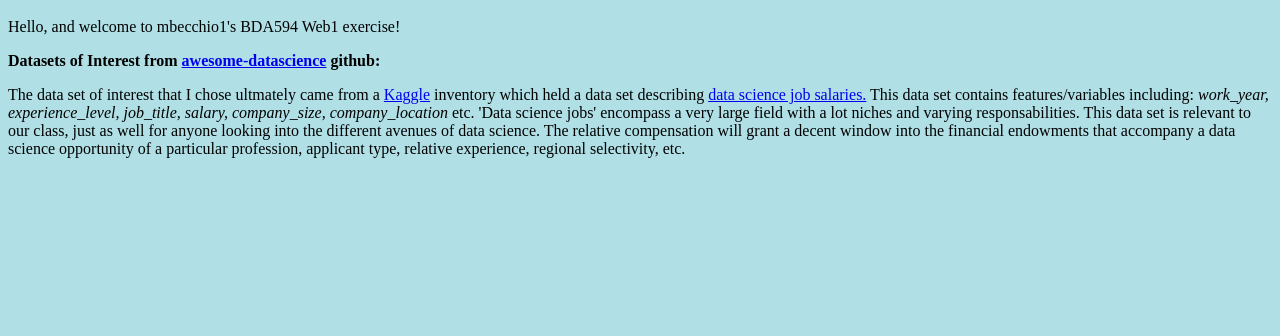
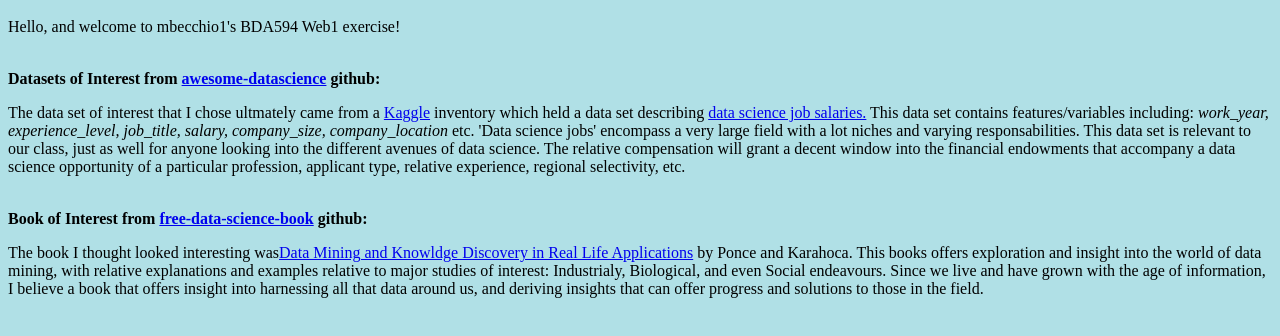
Before and after one commit to mbecchio1/mbecchio1.github.io, a plain HTML site: page index.html in a window 1280 px wide. Shown: the part 48-384 px from the top of the page. Drawn offline with Linux system fonts and the light colour scheme.

Commit message:
Update index.html

```diff
--- a/index.html
+++ b/index.html
@@ -1,8 +1,8 @@
 <html>
 <body style="background-color:powderblue;">
   <h1> Web Exercise 1: GitHub Website </h1>
-  <p> Hello, and welcome to mbecchio1's BDA594 Web1 exercise! <p><p>
-  <p><b> Datasets of Interest from
+  <p> Hello, and welcome to mbecchio1's BDA594 Web1 exercise! <p>
+  <br><b> Datasets of Interest from
     <a href="https://github.com/academic/awesome-datascience">awesome-datascience</a> github: </b>
 <p>    The data set of interest that I chose ultmately came from a <a href="https://www.kaggle.com">Kaggle</a>  inventory which held a data set
   describing <a href="https://www.kaggle.com/datasets/ruchi798/data-science-job-salaries">data science job salaries.</a> This data set contains features/variables
@@ -10,5 +10,13 @@
   encompass a very large field with a lot niches and varying responsabilities. This data set is
   relevant to our class, just as well for anyone looking into the different avenues of data science. The relative compensation will grant a decent
   window into the financial endowments that accompany a data science opportunity of a particular profession, applicant type, relative experience, regional selectivity, etc.
+   <p>
+  <p><br><b> Book of Interest from
+    <a href="https://github.com/academic/awesome-datascience">free-data-science-book</a> github: </b>
+<p> The book I thought looked interesting was<a href="https://www.intechopen.com/books/5327">Data Mining and Knowldge Discovery in Real Life Applications</a> by Ponce and Karahoca.
+This books offers exploration and insight into the world of data mining, with relative explanations and examples relative to major studies of interest: Industrialy, Biological,  and even Social endeavours.
+Since we live and have grown with the age of information, I believe a book that offers insight into harnessing
+all that data around us, and deriving insights that can offer progress and solutions to those in the field.
+
 </body>
 </html>
```
